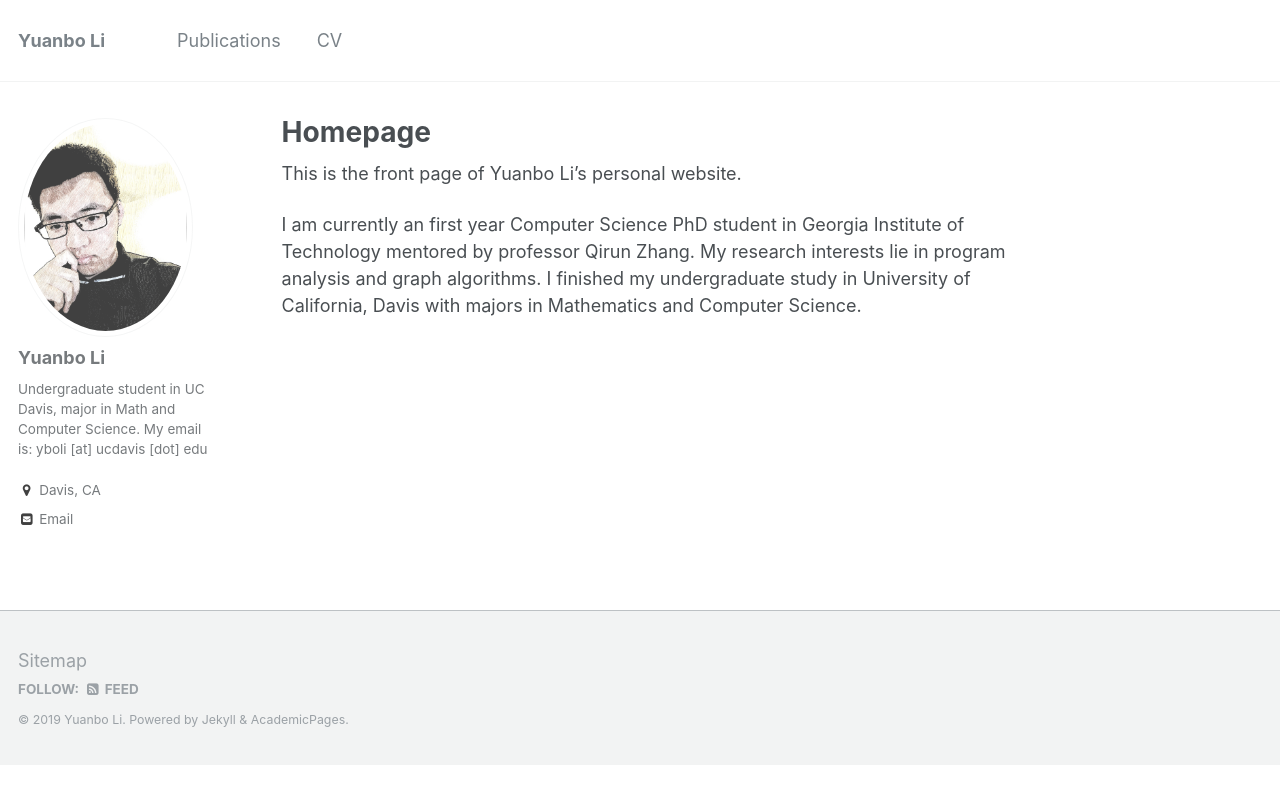
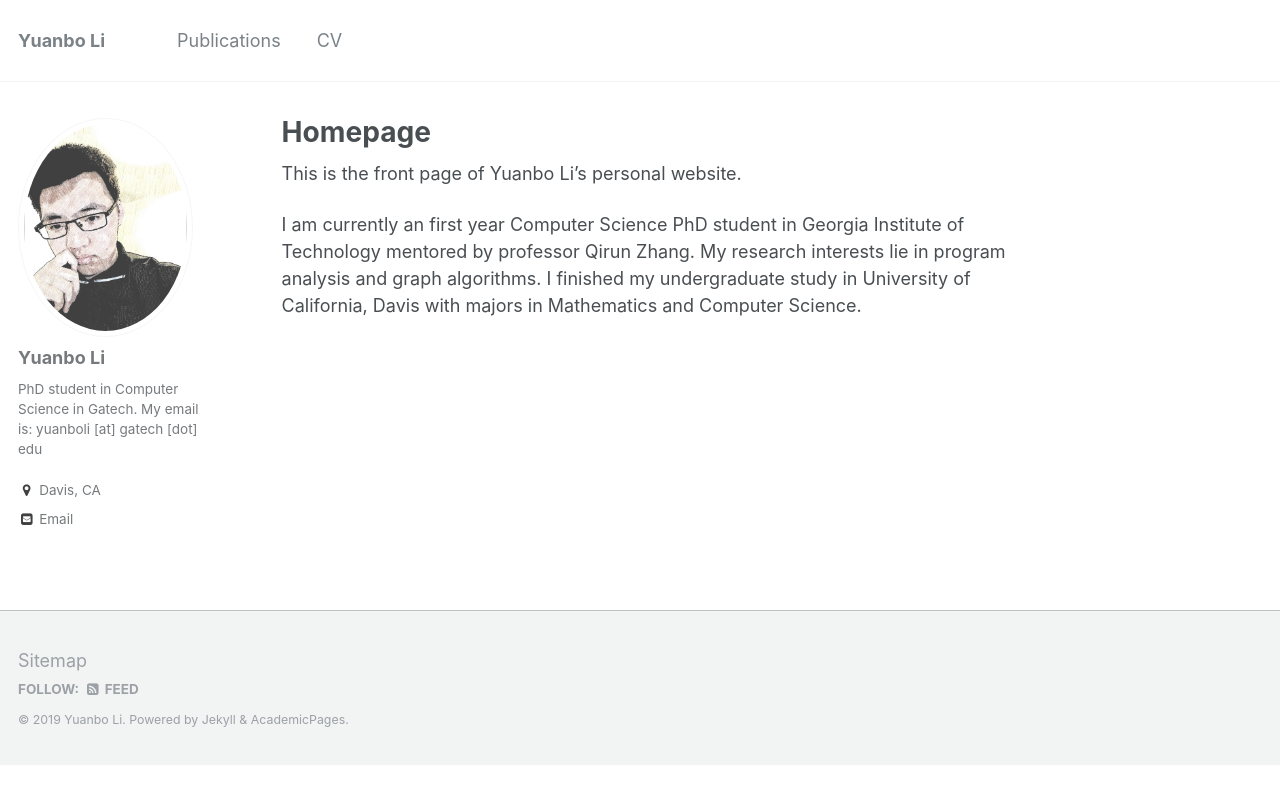
Before and after one commit to yuanboli/yuanboli.github.io, a Jekyll site: the page built from _pages/about.md, in a window 1280 px wide. Shown: the top 804 px of the page. Built offline with Jekyll 4.4.1, drawn with Linux system fonts in a browser that asks for light colours.

Commit message:
Update _config.yml

```diff
--- a/_config.yml
+++ b/_config.yml
@@ -10,7 +10,7 @@ locale                   : "en-US"
 title                    : "Yuanbo Li"
 title_separator          : "-"
 name                     : &name "Yuanbo Li"
-description              : &description "Undergraduate student in Math and Computer Science"
+description              : &description "Computer Science PhD Student"
 url                      : https://yuanboli.github.io # the base hostname & protocol for your site e.g. "https://mmistakes.github.io"
 baseurl                  : "" # the subpath of your site, e.g. "/blog"
 repository               : "yuanboli.github.io"
@@ -80,11 +80,11 @@ analytics:
 author:
   name             : "Yuanbo Li"
   avatar           : "yuanboli_photo.jpg"
-  bio              : "Undergraduate student in UC Davis, major in Math and Computer Science.\nMy email is: yboli [at] ucdavis [dot] edu" #"Your biography for the left-hand sidebar"
+  bio              : "PhD student in Computer Science in Gatech.\nMy email is: yuanboli [at] gatech [dot] edu" #"Your biography for the left-hand sidebar"
   location         : "Davis, CA"
   employer         :
   googlescholar    : #"http://yourfullgooglescholarurl.com"
-  email            : "yboli@ucdavis.edu"
+  email            : "yuanboli@gatech.edu"
   uri              :
   bitbucket        :
   codepen          :
```
